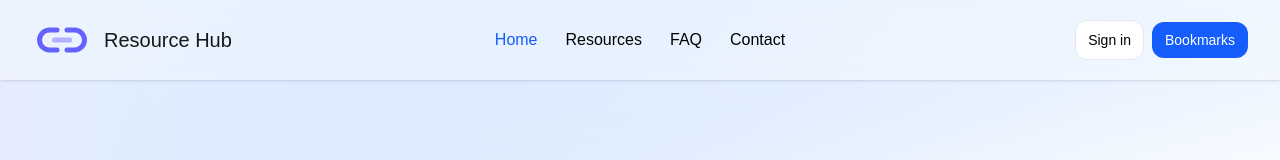
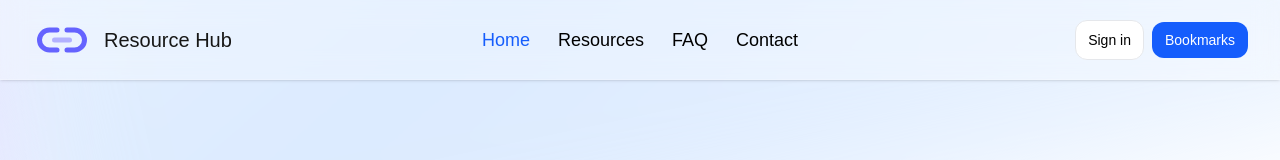
Before and after one commit to monru00/Resource-Hub-1.0, a Next.js app: page / in a window 1280 px wide. Shown: the top 160 px of the page. Built offline with nearby package versions, Linux system fonts and the light colour scheme.

Commit message:
V1 final commit

```diff
--- a/app/(pages)/layout.tsx
+++ b/app/(pages)/layout.tsx
@@ -4,6 +4,7 @@ import Image from "next/image";
 import Link from "next/link";
 import { useState, useEffect, type ReactNode } from "react";
 import { usePathname } from "next/navigation";
+import Script from "next/script";
 
 // Add explicit type for children
 interface PagesLayoutProps {
@@ -28,6 +29,13 @@ export default function PagesLayout({ children }: PagesLayoutProps) {
   const toggleCart = () => setIsCartOpen((prev) => !prev);
   const toggleNav = () => setIsNavOpen((prev) => !prev);
 
+  // Close nav on link click for mobile
+  const handleNavLinkClick = () => {
+    if (isMobile && isNavOpen) {
+      toggleNav();
+    }
+  };
+
   useEffect(() => {
     const handleEscape = (e: KeyboardEvent) => {
       if (e.key === "Escape" && isCartOpen) setIsCartOpen(false);
@@ -42,7 +50,10 @@ export default function PagesLayout({ children }: PagesLayoutProps) {
     <div className="flex flex-col gap-y-2 lg:flex-row lg:items-center lg:gap-x-2 w-full lg:w-auto">
       <button
         type="button"
-        onClick={toggleCart}
+        onClick={() => {
+          toggleCart();
+          handleNavLinkClick(); // Close nav on mobile
+        }}
         className="py-2 px-3 inline-flex items-center gap-x-2 text-sm font-medium text-nowrap rounded-xl bg-white border border-gray-200 text-black hover:bg-gray-100 focus:outline-none disabled:opacity-50 disabled:pointer-events-none dark:bg-neutral-900 dark:border-neutral-700 dark:hover:bg-white/10 dark:text-white dark:hover:text-white h-10 cursor-pointer"
         style={{ width: "auto" }}
       >
@@ -50,7 +61,10 @@ export default function PagesLayout({ children }: PagesLayoutProps) {
       </button>
       <button
         type="button"
-        onClick={toggleCart}
+        onClick={() => {
+          toggleCart();
+          handleNavLinkClick(); // Close nav on mobile
+        }}
         className="py-2 px-3 inline-flex items-center gap-x-2 text-sm font-medium text-nowrap rounded-xl border border-transparent bg-blue-600 text-white hover:bg-blue-700 focus:outline-none transition disabled:opacity-50 disabled:pointer-events-none h-9 cursor-pointer"
         style={{ width: "auto" }}
       >
@@ -147,17 +161,17 @@ export default function PagesLayout({ children }: PagesLayoutProps) {
             className={`
               ${
                 isNavOpen && isMobile
-                  ? "block absolute left-0 top-0 w-full bg-white z-[100] pt-20 px-4 h-auto"
+                  ? "block absolute left-0 top-0 w-full bg-white dark:bg-neutral-900 z-[1000] pt-20 px-4 h-auto"
                   : isMobile
                   ? "hidden"
-                  : "block static bg-transparent p-0"
+                  : "block static bg-transparent p-0 dark:bg-transparent"
               }
               overflow-y-auto transition-all duration-300 basis-full grow lg:block lg:static lg:w-auto lg:basis-auto lg:order-2 lg:col-span-6
             `}
             style={
               isNavOpen && isMobile
                 ? {
-                    background: "#fff",
+                    background: isMobile && !isNavOpen ? "#fff" : "",
                     minHeight: "100dvh",
                   }
                 : {}
@@ -167,7 +181,7 @@ export default function PagesLayout({ children }: PagesLayoutProps) {
             {isMobile && isNavOpen && (
               <button
                 type="button"
-                className="absolute top-5 right-5 size-9.5 flex justify-center items-center text-sm font-semibold rounded-xl border border-gray-200 text-black hover:bg-gray-100 focus:outline-none focus:bg-gray-100 disabled:opacity-50 disabled:pointer-events-none dark:text-white dark:border-neutral-700 dark:hover:bg-neutral-700 dark:focus:bg-neutral-700 z-[101]"
+                className="absolute top-5 right-5 size-9.5 flex justify-center items-center text-sm font-semibold rounded-xl border border-gray-200 text-black hover:bg-gray-100 focus:outline-none focus:bg-gray-100 disabled:opacity-50 disabled:pointer-events-none dark:text-white dark:border-neutral-700 dark:hover:bg-neutral-700 dark:focus:bg-neutral-700 z-[1001]"
                 aria-label="Close navigation"
                 onClick={toggleNav}
                 style={{
@@ -195,41 +209,45 @@ export default function PagesLayout({ children }: PagesLayoutProps) {
             <div className="flex flex-col gap-y-4 gap-x-0 mt-5 lg:flex-row lg:justify-center lg:items-center lg:gap-y-0 lg:gap-x-7 lg:mt-0">
               <Link
                 href="/"
-                className={`inline-block ${
+                onClick={handleNavLinkClick}
+                className={`inline-block text-lg font-medium ${
                   pathname === "/"
                     ? "text-blue-600 dark:text-blue-500"
-                    : "text-black dark:text-white"
-                } hover:text-blue-600 focus:outline-none focus:text-blue-600 dark:hover:text-neutral-300 dark:focus:text-neutral-300`}
+                    : "text-black max-lg:dark:text-gray-400 dark:text-white"
+                } hover:text-blue-600 dark:hover:text-blue-600 focus:outline-none focus:text-blue-600 dark:focus:text-neutral-300`}
               >
                 Home
               </Link>
               <Link
                 href="/resources"
-                className={`inline-block ${
+                onClick={handleNavLinkClick}
+                className={`inline-block text-lg font-medium ${
                   pathname === "/resources"
                     ? "text-blue-600 dark:text-blue-500"
-                    : "text-black dark:text-white"
-                } hover:text-blue-600 focus:outline-none focus:text-blue-600 dark:hover:text-neutral-300 dark:focus:text-neutral-300`}
+                    : "text-black max-lg:dark:text-gray-400 dark:text-white"
+                } hover:text-blue-600 dark:hover:text-blue-600 focus:outline-none focus:text-blue-600 dark:focus:text-neutral-300`}
               >
                 Resources
               </Link>
               <Link
                 href="/faq"
-                className={`inline-block ${
+                onClick={handleNavLinkClick}
+                className={`inline-block text-lg font-medium ${
                   pathname === "/faq"
                     ? "text-blue-600 dark:text-blue-500"
-                    : "text-black dark:text-white"
-                } hover:text-blue-600 focus:outline-none focus:text-blue-600 dark:hover:text-neutral-300 dark:focus:text-neutral-300`}
+                    : "text-black max-lg:dark:text-gray-400 dark:text-white"
+                } hover:text-blue-600 dark:hover:text-blue-600 focus:outline-none focus:text-blue-600 dark:focus:text-neutral-300`}
               >
                 FAQ
               </Link>
               <Link
                 href="/contact"
-                className={`inline-block ${
+                onClick={handleNavLinkClick}
+                className={`inline-block text-lg font-medium ${
                   pathname === "/contact"
                     ? "text-blue-600 dark:text-blue-500"
-                    : "text-black dark:text-white"
-                } hover:text-blue-600 focus:outline-none focus:text-blue-600 dark:hover:text-neutral-300 dark:focus:text-neutral-300`}
+                    : "text-black max-lg:dark:text-gray-400 dark:text-white"
+                } hover:text-blue-600 dark:hover:text-blue-600 focus:outline-none focus:text-blue-600 dark:focus:text-neutral-300`}
               >
                 Contact
               </Link>
@@ -362,6 +380,13 @@ export default function PagesLayout({ children }: PagesLayoutProps) {
         </div>
       </footer>
       {/* END FOOTER */}
+
+      {/* Umami Analytics Script */}
+      <Script
+        defer
+        src="https://cloud.umami.is/script.js"
+        data-website-id="73c152c3-dac4-4188-842d-814c64ff4b8b"
+      />
     </div>
   );
 }
```
